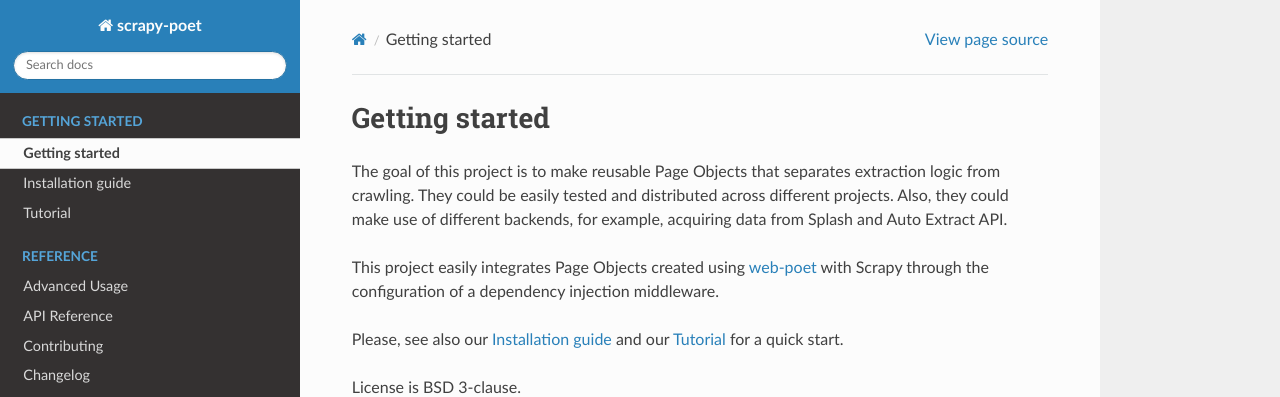
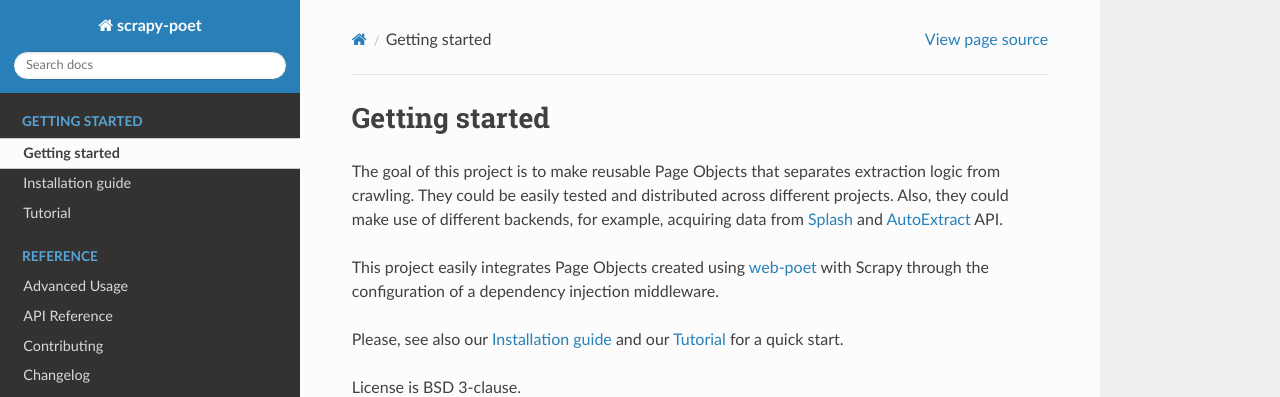
Before and after one commit to scrapinghub/scrapy-poet, a Sphinx documentation site: the page built from docs/intro/overview.rst, in a window 1280 px wide. Shown: the top 397 px of the page. Built offline with Sphinx 7.4.7 and the Read the Docs theme 2.0.0, drawn with Linux system fonts in a browser that asks for light colours.

Commit message:
add links to splash and autoextract

```diff
--- a/docs/intro/overview.rst
+++ b/docs/intro/overview.rst
@@ -5,7 +5,7 @@
 The goal of this project is to make reusable Page Objects that separates
 extraction logic from crawling. They could be easily tested and distributed
 across different projects. Also, they could make use of different backends,
-for example, acquiring data from Splash and Auto Extract API.
+for example, acquiring data from `Splash`_ and `AutoExtract`_ API.
 
 This project easily integrates Page Objects created using `web-poet`_ with
 Scrapy through the configuration of a dependency injection middleware.
@@ -15,4 +15,6 @@
 
 License is BSD 3-clause.
 
+.. _`AutoExtract`: https://scrapinghub.com/autoextract
+.. _`Splash`: https://scrapinghub.com/splash
 .. _`web-poet`: https://github.com/scrapinghub/web-poet
```
